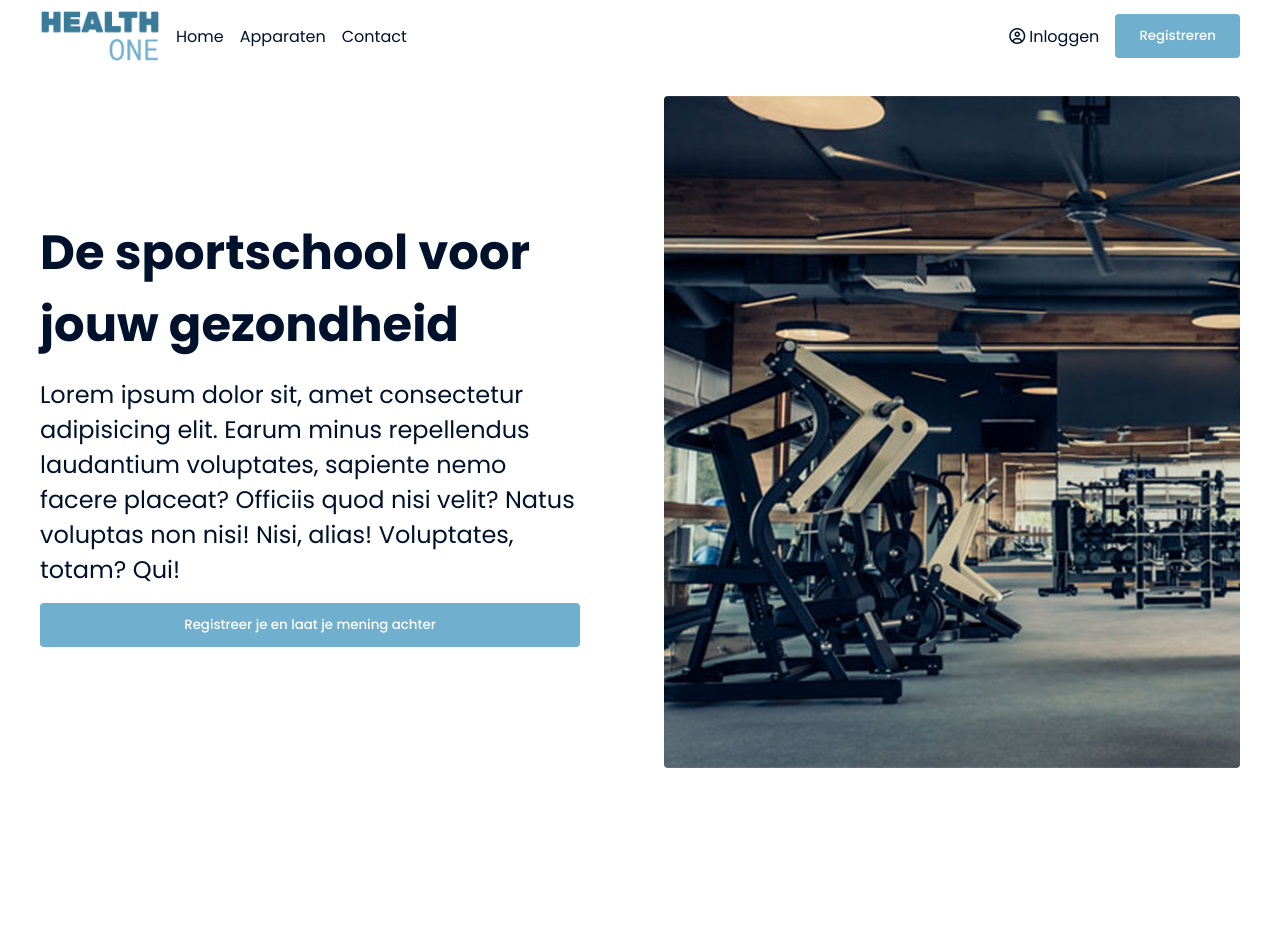
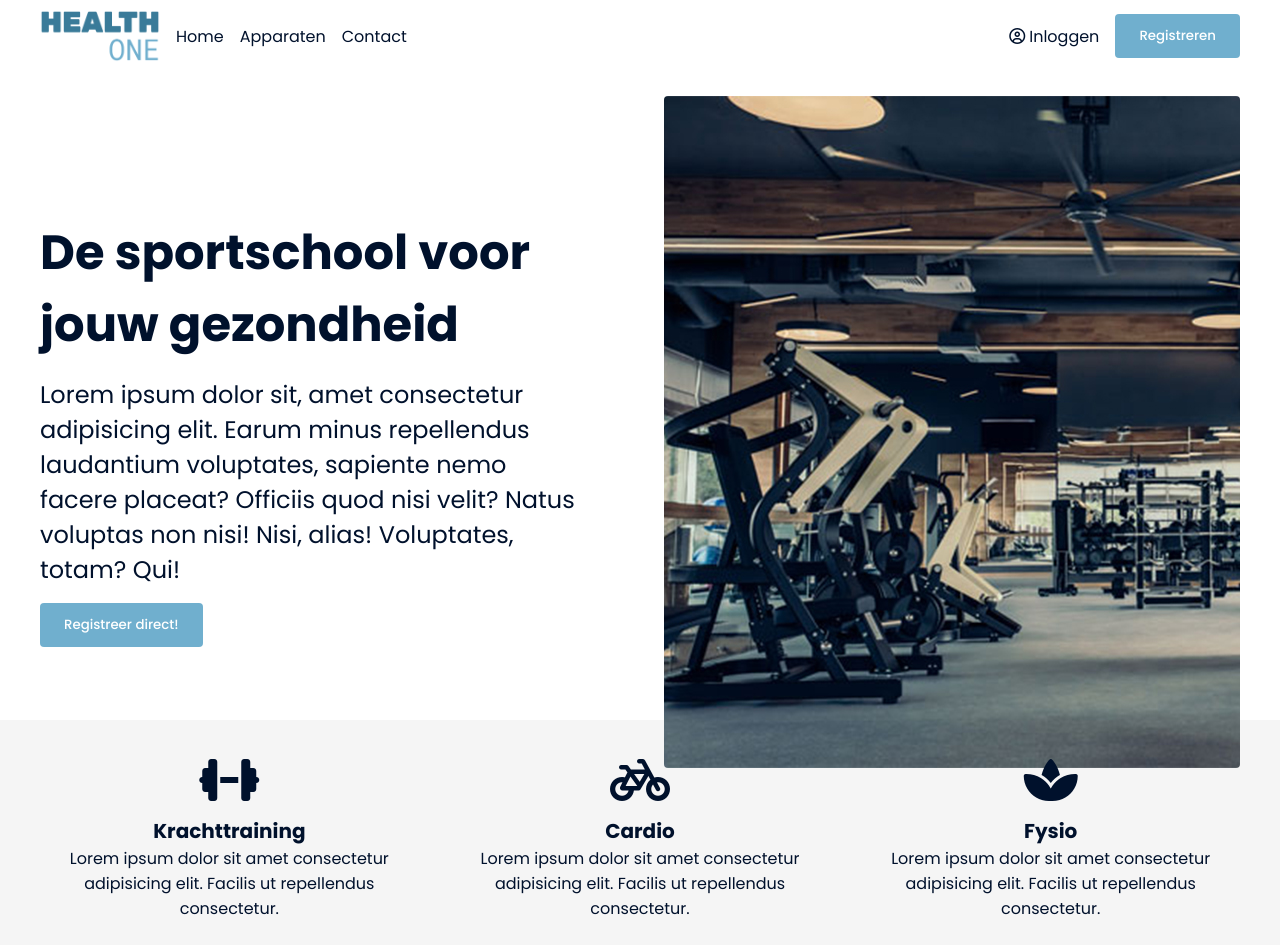
Before and after one commit to soudshoorn/healthone, a PHP site: page / in a window 1280 px wide. Before the commit the page ends 768 px from the top, so only its background shows below. Run offline with PHP 8.4, Linux system fonts and the light colour scheme; some libraries are stand-ins or nearby versions.

Commit message:
added goals

```diff
--- a/assets/css/style.css
+++ b/assets/css/style.css
@@ -42,7 +42,7 @@ button {
   font-weight: 500;
 }
 
-section {
+.row {
   width: 100%;
   max-width: 1200px;
   margin: 0 auto;
@@ -54,7 +54,7 @@ section {
 
 */
 
-nav {
+.nav__wrapper {
   height: 72px;
   background-color: white;
   display: flex;
@@ -108,10 +108,10 @@ nav {
 */
 
 #landing {
-    height: 100vh;
+  height: 90vh;
 }
 
-.header {
+.header__wrapper {
   margin-top: 24px;
   display: flex;
   justify-content: space-between;
@@ -140,3 +140,45 @@ nav {
 .header__banner--img {
   border-radius: 4px;
 }
+
+.header__button {
+  display: flex;
+  flex-direction: row;
+}
+
+/*
+
+  GOALS
+
+*/
+
+.goals {
+  padding: 24px 0;
+  background-color: #f5f5f5;
+}
+
+.goals__wrapper {
+  display: flex;
+  justify-content: center;
+  gap: 32px;
+}
+
+.goals__goal {
+  display: flex;
+  flex-direction: column;
+  align-items: center;
+  text-align: center;
+}
+
+.goals__icon {
+  font-size: 48px;
+  padding: 12px;
+}
+
+.goals__goal--title {
+  font-size: 20px;
+}
+
+.goal__goal--para {
+  font-size: 16px;
+}
--- a/components/Nav.php
+++ b/components/Nav.php
@@ -1,4 +1,7 @@
 <nav>
+    <div class="container">
+        <div class="row">
+            <div class="nav__wrapper">
                 <div class="nav__wrapper--left">
                     <figure class="nav__img--wrapper">
                         <a href="/"></a><img src="./assets/img/healthone-logo.png" class="nav__img" alt=""></a>
@@ -28,4 +31,7 @@
                     <button class="nav__button"><i class="far fa-user-circle"></i>Inloggen</button>
                     <button class="btn">Registreren</button>
                 </div>
+            </div>
+        </div>
+    </div>
 </nav>
--- a/index.php
+++ b/index.php
@@ -1,11 +1,7 @@
-<?php
-
-?>
-
 <html>
     <head>
         <script src="https://kit.fontawesome.com/c8e4d183c2.js" crossorigin="anonymous"></script>
-        <link rel="stylesheet" href="./assets/css/style.css">
+        <link rel="stylesheet" type="text/css" href="./assets/css/style.css?v=1">
     </head>
     <body>
         <section id="landing">
@@ -13,6 +9,9 @@
                 include_once('./components/Nav.php');
             ?>
             <div class="header">
+                <div class="container">
+                    <div class="row">
+                        <div class="header__wrapper">
                             <div class="header__description">
                                 <h1 class="header__description--title">De sportschool voor jouw gezondheid</h1>
                                 <p class="header__description--para">
@@ -20,12 +19,46 @@
                                     Earum minus repellendus laudantium voluptates, sapiente nemo facere placeat?
                                     Officiis quod nisi velit? Natus voluptas non nisi! Nisi, alias! Voluptates, totam? Qui!
                                 </p>
-                    <button class="btn">Registreer je en laat je mening achter</button>
+                                <div class="header__button">
+                                    <button class="btn">Registreer direct!</button>
+                                </div>
                             </div>
                             <figure class="header__banner">
                                 <img src="./assets/img/header-banner.jpg" class="header__banner--img" alt="">
                             </figure>
                         </div>
+                    </div>
+                </div>
+            </div>
+        </section>
+        <section class="goals">
+            <div class="container">
+                <div class="row">
+                    <div class="goals__wrapper">
+                        <div class="goals__goal">
+                            <i class="fas fa-dumbbell goals__icon"></i>
+                            <div class="goals__goal--description">
+                                <h1 class="goals__goal--title">Krachttraining</h1>
+                                <p class="goal__goal--para">Lorem ipsum dolor sit amet consectetur adipisicing elit. Facilis ut repellendus consectetur.</p>
+                            </div>
+                        </div>
+                        <div class="goals__goal">
+                            <i class="fas fa-bicycle goals__icon"></i>
+                            <div class="goals__goal--description">
+                                <h1 class="goals__goal--title">Cardio</h1>
+                                <p class="goal__goal--para">Lorem ipsum dolor sit amet consectetur adipisicing elit. Facilis ut repellendus consectetur.</p>
+                            </div>
+                        </div>
+                        <div class="goals__goal">
+                            <i class="fas fa-spa goals__icon"></i>
+                            <div class="goals__goal--description">
+                                <h1 class="goals__goal--title">Fysio</h1>
+                                <p class="goal__goal--para">Lorem ipsum dolor sit amet consectetur adipisicing elit. Facilis ut repellendus consectetur.</p>
+                            </div>
+                        </div>
+                    </div>
+                </div>
+            </div>
         </section>
     </body>
 </html>
```
Lines whose indentation alone changed are shown as unchanged.
